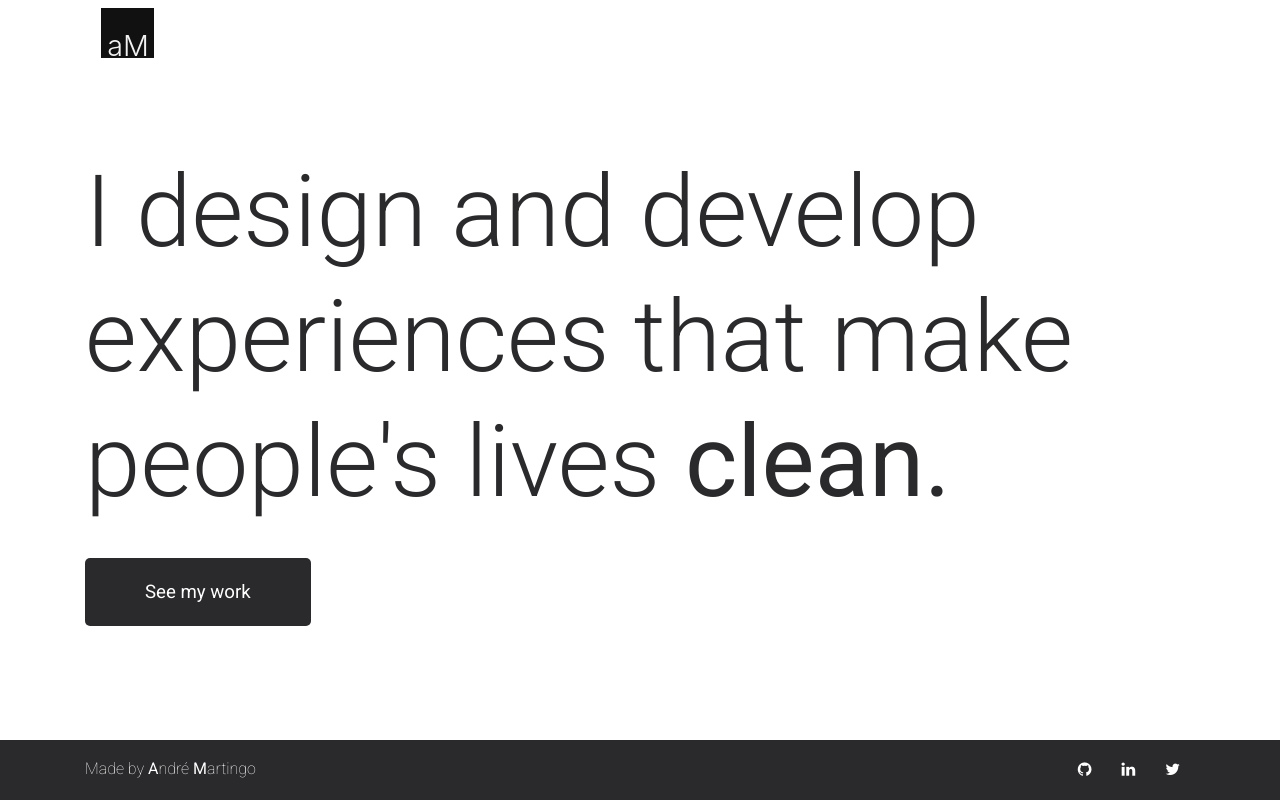
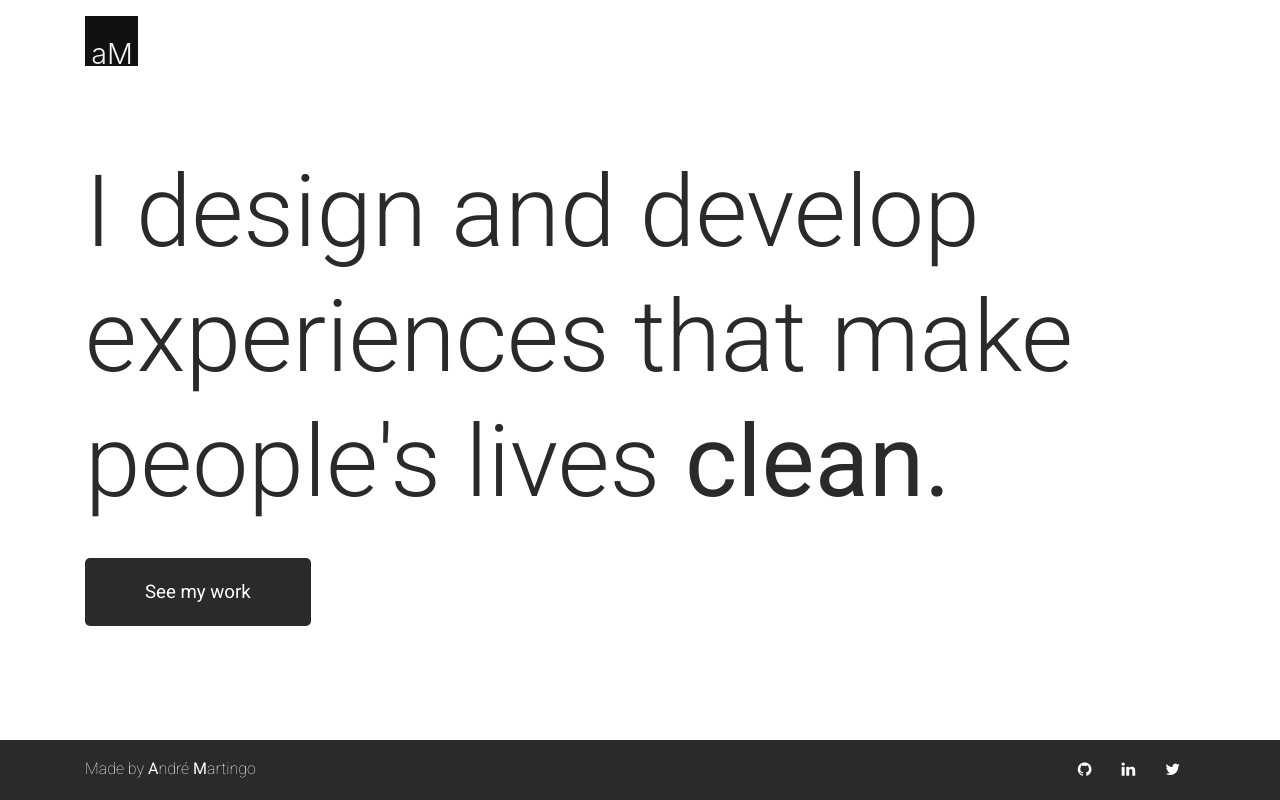
Before and after one commit to andremartingo/react-andremartingo, a React (Create React App) app: page / in a window 1280 px wide. Built offline with nearby package versions, Linux system fonts and the light colour scheme.

Commit message:
padding navbar top

```diff
--- a/src/components/Navbar.js
+++ b/src/components/Navbar.js
@@ -19,7 +19,7 @@ export default class Navigation extends React.Component {
   }
   render() {
     return (
-      <div className="container-fluid">
+      // <div className="container-fluid">
       <div className="container">
         <div className="navbar">
           <div>
@@ -29,7 +29,7 @@ export default class Navigation extends React.Component {
           </div>
         </div>
       </div>
-      </div>
+      // </div>
     );
   }
 }
--- a/src/style/navbar.css
+++ b/src/style/navbar.css
@@ -1,3 +1,8 @@
 .logo {
   height: 50px;
 }
+
+.navbar {
+  padding: 0;
+  padding-top: 1rem;
+}
```
Lines whose indentation alone changed are shown as unchanged.
